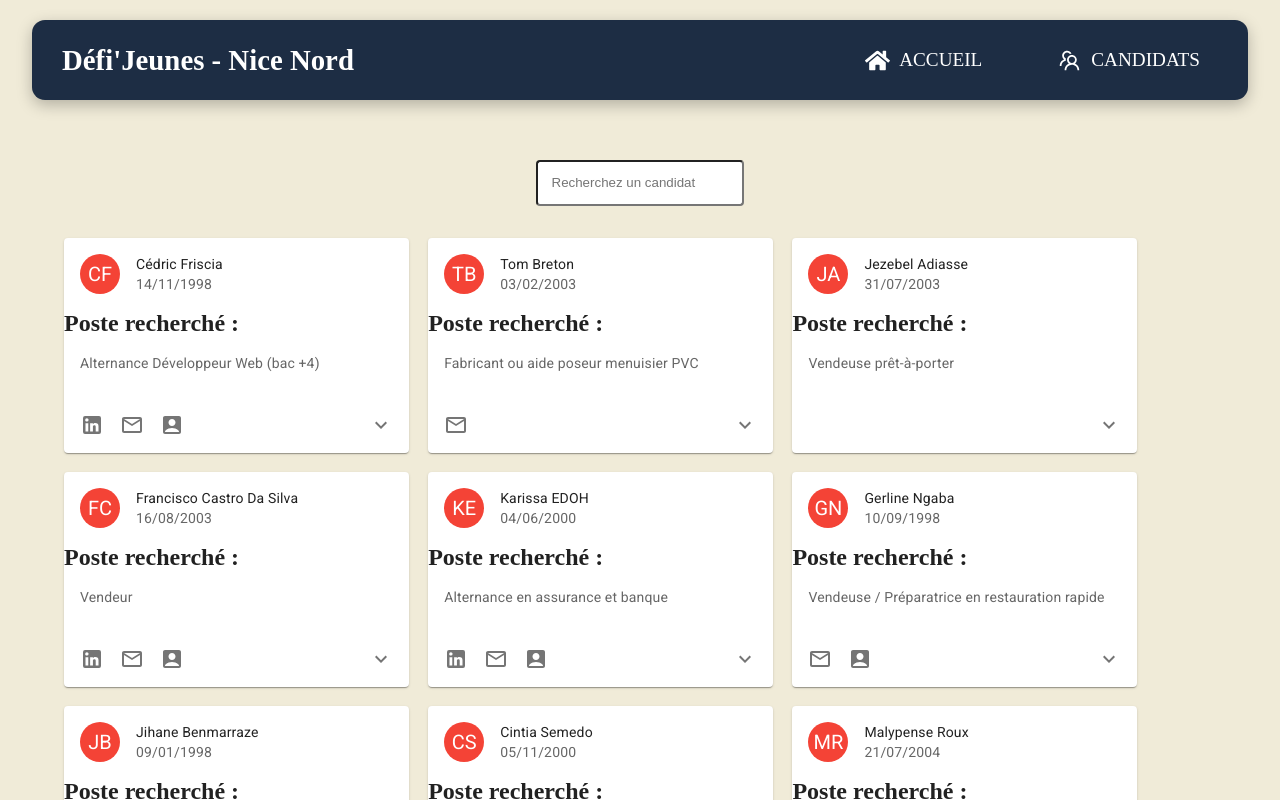
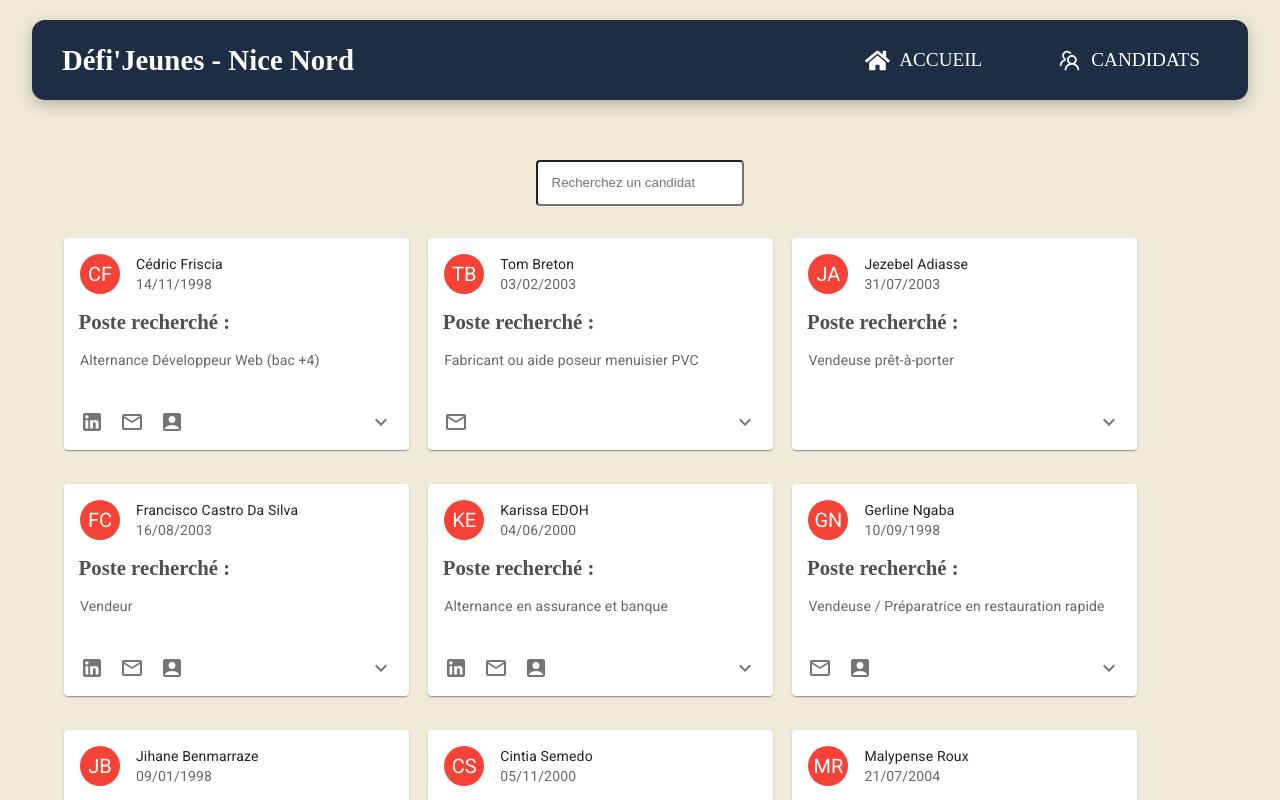
Before and after one commit to CedricFriscia/Defie-jeune, a React (Vite) app: page /candidats in a window 1280 px wide. Shown: the top 800 px of the page. Built offline with nearby package versions, Linux system fonts and the light colour scheme.

Commit message:
fix css card

```diff
--- a/src/Components/Card/Card.jsx
+++ b/src/Components/Card/Card.jsx
@@ -13,6 +13,8 @@ import MailOutlineIcon from "@mui/icons-material/MailOutline";
 import AccountBoxIcon from "@mui/icons-material/AccountBox";
 import ExpandMoreIcon from "@mui/icons-material/ExpandMore";
 import LinkedInIcon from "@mui/icons-material/LinkedIn";
+
+import "./styles.scss";
 
 const ExpandMore = styled((props) => {
   const { expand, ...other } = props;
--- a/src/Components/Card/styles.scss
+++ b/src/Components/Card/styles.scss
@@ -1,11 +1,9 @@
 .card {
   margin-bottom: 15px;
 
-  &__content {
-  }
-
   &__content--search {
     margin-left: 0.7em;
+
     color: rgb(80, 80, 80);
     font-size: 1.3em;
   }
```
